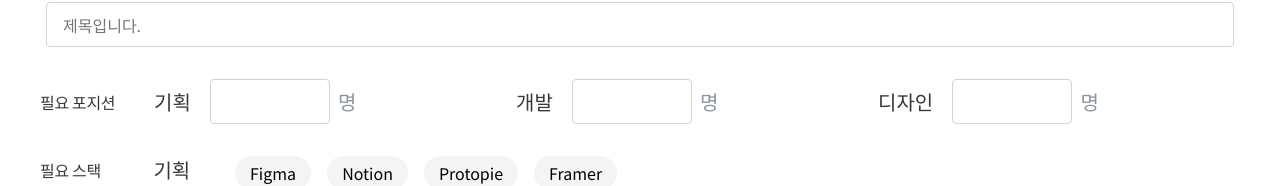
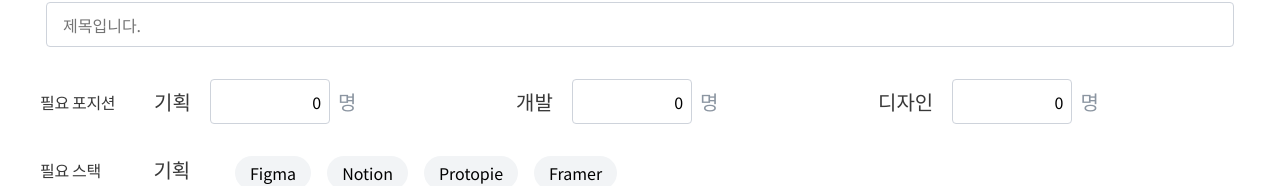
Before and after one commit to Team-Detto/Detto, a React (Create React App) app: page /project/write in a window 1280 px wide. Shown: the part 158-344 px from the top of the page. Built offline with nearby package versions, Linux system fonts and the light colour scheme; no server answers; the database is empty.

Commit message:
feat: writeFrom onChage 적용

```diff
--- a/src/components/common/LabelInput.tsx
+++ b/src/components/common/LabelInput.tsx
@@ -1,16 +1,25 @@
+import React from 'react';
 import styled from '@emotion/styled';
 
 interface props {
-  input: { id: string; type: string; width: string; height: string };
+  input: {
+    id: string;
+    type: string;
+    width: string;
+    height: string;
+    name: string;
+  };
+  value: number | string | readonly string[] | undefined;
+  onChageEvent: (e: React.ChangeEvent<HTMLInputElement>) => void; // eslint-disable-line no-unused-vars
   label: string;
   text?: string;
 }
 
-const LabelInput = ({ input, label, text }: props) => {
+const LabelInput = ({ input, label, text, value, onChageEvent }: props) => {
   return (
     <LabelInputContainer>
       <Label htmlFor={input.id}>{label}</Label>
-      <Input {...input} />
+      <Input {...input} value={value} onChange={onChageEvent} />
       <Text>{text}</Text>
     </LabelInputContainer>
   );
@@ -26,6 +35,8 @@ const Input = styled.input`
   height: ${(props) => props.height};
   border: 1px solid #ced3db;
   border-radius: 4px;
+  text-align: end;
+  padding-right: 0.5rem;
   background: #ffffff;
 `;
 const Label = styled.label`
--- a/src/components/writepage/ProjectWritePageBody.tsx
+++ b/src/components/writepage/ProjectWritePageBody.tsx
@@ -1,25 +1,53 @@
+import React from 'react';
+import { WriteFormValueType } from 'pages/ProjectWritePage';
 import WritePageStack from './WritePageStack';
 import WritePagePosition from './WritePagePosition';
 import styled from '@emotion/styled';
 
-const ProjectWritePageBody = () => {
+interface Props {
+  writeFormValue: WriteFormValueType;
+  onFormValueChagneEvent: (e: React.ChangeEvent<HTMLInputElement>) => void; // eslint-disable-line no-unused-vars
+}
+
+const ProjectWritePageBody = ({
+  writeFormValue,
+  onFormValueChagneEvent,
+}: Props) => {
   return (
     <WritePageBodyContainer>
       <WritePageBodyPositionBox>
         <WritePageBodyPositionText>필요 포지션</WritePageBodyPositionText>
-        <WritePagePosition />
+        <WritePagePosition
+          writeFormValue={writeFormValue}
+          onFormValueChagneEvent={onFormValueChagneEvent}
+        />
       </WritePageBodyPositionBox>
       <WritePageBodyStackBox>
         <WritePageStack />
       </WritePageBodyStackBox>
       <WirtePageBodyEstimatedPeriodBox>
         <WritePageBodyPositionText>예상 기간</WritePageBodyPositionText>
-        <WritePageBodyDateInput type="date" />
-        <WritePageBodyDateInput type="date" />
+        <WritePageBodyDateInput
+          type="date"
+          name="startDate"
+          value={writeFormValue.startDate}
+          onChange={onFormValueChagneEvent}
+        />
+        <WritePageBodyDateInput
+          type="date"
+          name="endDate"
+          value={writeFormValue.endDate}
+          onChange={onFormValueChagneEvent}
+        />
       </WirtePageBodyEstimatedPeriodBox>
       <WritePageBodyDeadlineBox>
         <WritePageBodyPositionText>모집 마감일</WritePageBodyPositionText>
-        <WritePageBodyDateInput type="date" />
+        <WritePageBodyDateInput
+          type="date"
+          name="deadline"
+          value={writeFormValue.deadline}
+          onChange={onFormValueChagneEvent}
+        />
       </WritePageBodyDeadlineBox>
     </WritePageBodyContainer>
   );
--- a/src/components/writepage/ProjectWritePageHeader.tsx
+++ b/src/components/writepage/ProjectWritePageHeader.tsx
@@ -1,9 +1,24 @@
+import React from 'react';
+import { WriteFormValueType } from 'pages/ProjectWritePage';
 import styled from '@emotion/styled';
 
-const ProjectWritePageHeader = () => {
+interface Props {
+  writeFormValue: WriteFormValueType;
+  onFormValueChangeEvent: (e: React.ChangeEvent<HTMLInputElement>) => void; // eslint-disable-line no-unused-vars
+}
+
+const ProjectWritePageHeader = ({
+  writeFormValue,
+  onFormValueChangeEvent,
+}: Props) => {
   return (
     <WritePageHeaderContainer>
-      <WritePageHeaderInput placeholder="제목입니다." />
+      <WritePageHeaderInput
+        placeholder="제목입니다."
+        name="title"
+        value={writeFormValue.title}
+        onChange={onFormValueChangeEvent}
+      />
     </WritePageHeaderContainer>
   );
 };
--- a/src/components/writepage/WritePagePosition.tsx
+++ b/src/components/writepage/WritePagePosition.tsx
@@ -1,7 +1,16 @@
+import React from 'react';
+import { WriteFormValueType } from 'pages/ProjectWritePage';
 import LabelInput from 'components/common/LabelInput';
 import styled from '@emotion/styled';
+interface Props {
+  writeFormValue: WriteFormValueType;
+  onFormValueChagneEvent: (e: React.ChangeEvent<HTMLInputElement>) => void; // eslint-disable-line no-unused-vars
+}
 
-const WritePagePosition = () => {
+const WritePagePosition = ({
+  writeFormValue,
+  onFormValueChagneEvent,
+}: Props) => {
   return (
     <WritePagePositionContainer>
       <LabelInput
@@ -12,7 +21,10 @@ const WritePagePosition = () => {
           type: 'text',
           width: '7.5rem',
           height: '2.8125rem',
+          name: 'plannerPosition',
         }}
+        value={writeFormValue.plannerPosition}
+        onChageEvent={onFormValueChagneEvent}
       />
       <LabelInput
         label="개발"
@@ -22,7 +34,10 @@ const WritePagePosition = () => {
           type: 'text',
           width: '7.5rem',
           height: '2.8125rem',
+          name: 'developerPosition',
         }}
+        value={writeFormValue.developerPosition}
+        onChageEvent={onFormValueChagneEvent}
       />
       <LabelInput
         label="디자인"
@@ -32,7 +47,10 @@ const WritePagePosition = () => {
           type: 'text',
           width: '7.5rem',
           height: '2.8125rem',
+          name: 'designerPosition',
         }}
+        value={writeFormValue.designerPosition}
+        onChageEvent={onFormValueChagneEvent}
       />
     </WritePagePositionContainer>
   );
```
